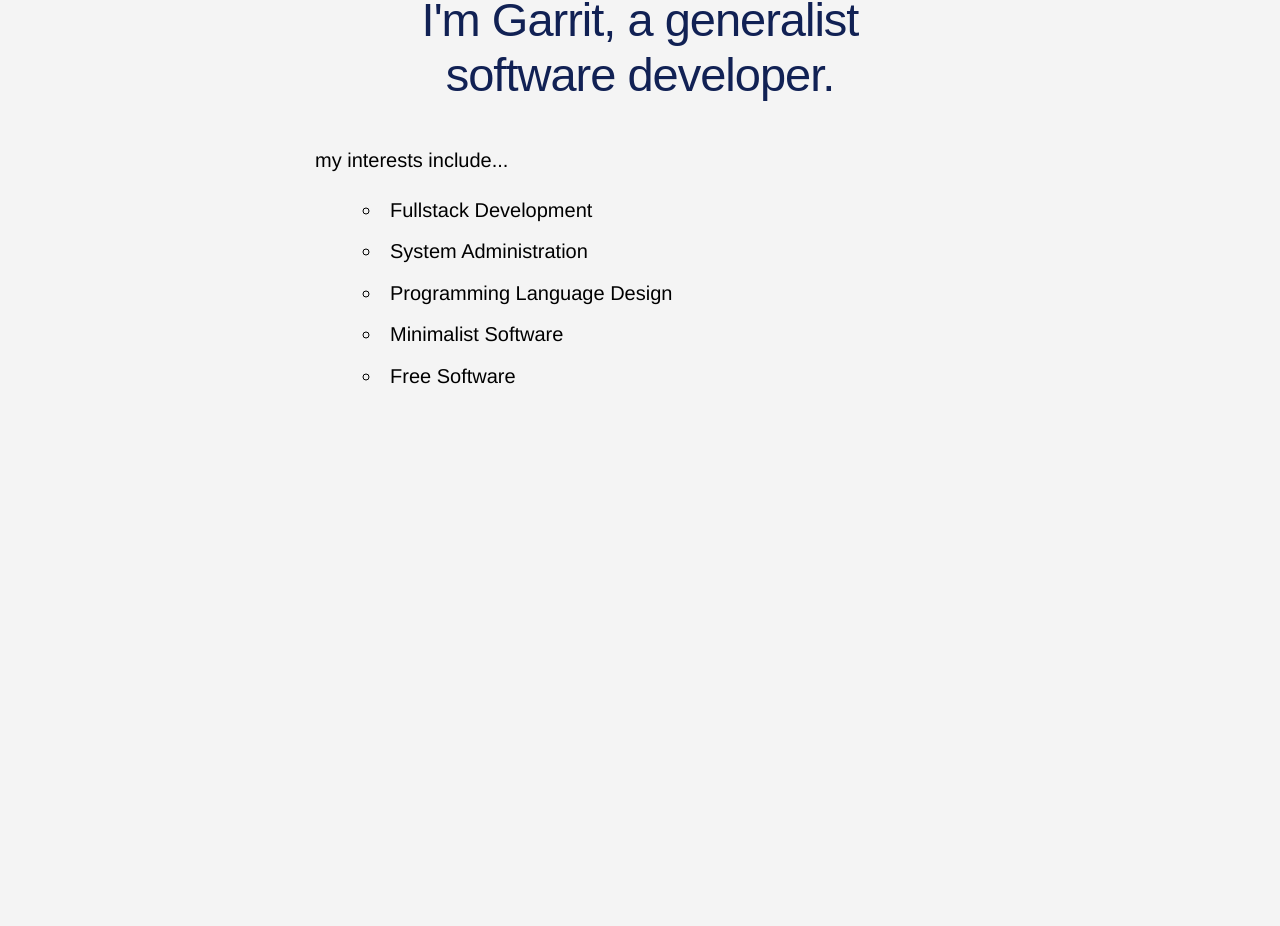
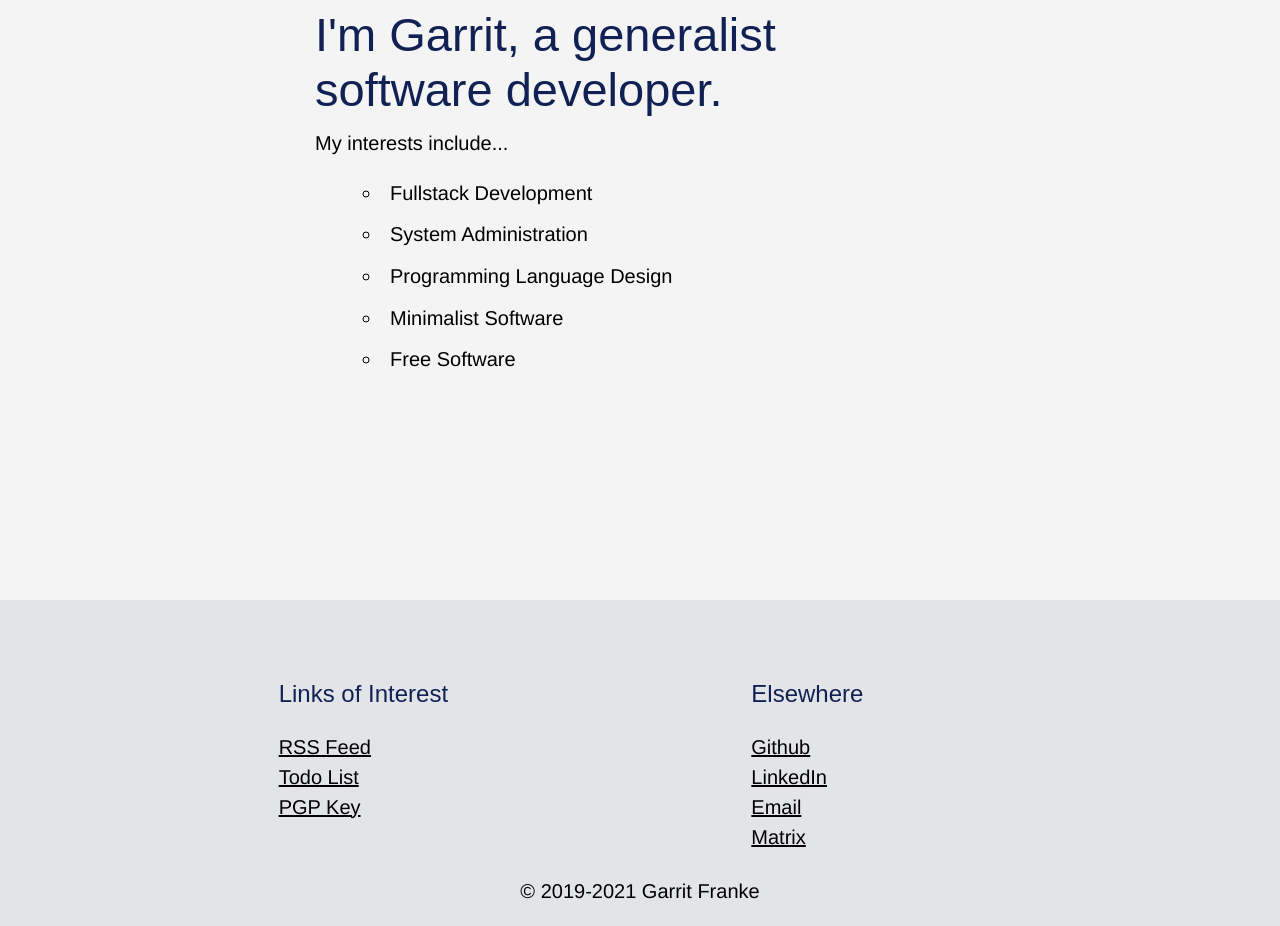
Before and after one commit to garritfra/blog.garrit.xyz, a Next.js app: page / in a window 1280 px wide. Shown: the part 178-1104 px from the top of the page. Before the commit the page ends 800 px from the top, so only its background shows below. Built offline with nearby package versions, Linux system fonts and the light colour scheme.

Commit message:
feat: add footer

```diff
--- /dev/null
+++ b/components/Footer.js
@@ -0,0 +1,33 @@
+export default function Footer() {
+    return (
+        <footer className="footer">
+            <div className="footer__content">
+                <section classname="footer__content__links">
+                    <h3>Links of Interest</h3>
+                    <a href="/rss.xml">RSS Feed</a>
+                    <br />
+                    <a href="/todo">Todo List</a>
+                    <br />
+                    <a href="https://keyoxide.org/hkp/garrit@slashdev.space">
+                        PGP Key
+                    </a>
+                </section>
+                <section classname="footer__content__social">
+                    <h3>Elsewhere</h3>
+                    <a href="https://github.com/garritfra">Github</a>
+                    <br />
+                    <a href="https://www.linkedin.com/in/garritfranke/">
+                        LinkedIn
+                    </a>
+                    <br />
+                    <a href="mailto:garrit@slashdev.space">Email</a>
+                    <br />
+                    <a href="https://matrix.to/#/@garrit:matrix.slashdev.space">
+                        Matrix
+                    </a>
+                </section>
+            </div>
+            <p>© 2019-2021 Garrit Franke</p>
+        </footer>
+    );
+}
--- a/components/Layout.js
+++ b/components/Layout.js
@@ -1,8 +1,7 @@
 import { useState, useLayoutEffect } from "react";
-
 import Header from "./Header";
+import Footer from "./Footer";
 import Meta from "./Meta";
-import Profile from "./Profile";
 
 function useWindowSize() {
   const [size, setSize] = useState([0, 0]);
@@ -30,6 +29,7 @@ export default function Layout({
       <Meta siteTitle={siteTitle} siteDescription={siteDescription} />
       <Header siteTitle="~garrit" />
       <div className="content">{children}</div>
+      <Footer />
       <style jsx>
         {`
           .layout {
--- a/content/index.md
+++ b/content/index.md
@@ -1,8 +1,6 @@
----
-title: "I'm Garrit, a generalist software developer."
----
+# I'm Garrit, a generalist software developer.
 
-my interests include...
+My interests include...
 
 * Fullstack Development
 * System Administration
--- a/pages/index.js
+++ b/pages/index.js
@@ -4,7 +4,7 @@ import Page from "../components/Page";
 
 const Index = (props) => {
     return (
-        <Page title={props.title}>
+        <Page>
             <ReactMarkdown source={props.markdownBody} />
         </Page>
     );
@@ -16,7 +16,6 @@ export async function getStaticProps() {
 
     return {
         props: {
-            title: data.data.title,
             markdownBody: data.content,
         },
     };
--- /dev/null
+++ b/styles/components/footer.scss
@@ -0,0 +1,27 @@
+.footer {
+    padding: 56px;
+    padding-bottom: 0px;
+    background: $color-accent-dark;
+    text-align: center;
+
+    @media (prefers-color-scheme: light) {
+        background: $color-accent-light;
+    }
+
+    &__content {
+        display: flex;
+        flex-direction: row;
+        flex-wrap: wrap;
+        justify-content: space-evenly;
+        text-align: left;
+    }
+
+    section {
+        margin-bottom: 24px;
+        min-width: 250px;
+    }
+
+    a {
+        text-decoration: underline;
+    }
+}
--- a/styles/components/index.scss
+++ b/styles/components/index.scss
@@ -1,2 +1,3 @@
 @import "header";
 @import "page";
+@import "footer";
--- /dev/null
+++ b/styles/components/layout.scss
@@ -0,0 +1,6 @@
+.layout {
+    overflow-x: hidden;
+    display: flex;
+    flex-direction: column;
+    min-height: 100vh;
+}
--- a/styles/components/page.scss
+++ b/styles/components/page.scss
@@ -5,6 +5,7 @@
         min(650px, 85vw)
         1fr;
     margin-top: 1rem;
+    min-height: 80vh;
 }
 .page > * {
     grid-column: 2;
@@ -27,7 +28,6 @@
     object-position: center;
 }
 .page__info {
-    padding: 1.5rem 1.25rem;
     width: 100%;
     max-width: 768px;
     margin: 0 auto;
--- a/styles/foundation/base.scss
+++ b/styles/foundation/base.scss
@@ -1,7 +1,9 @@
 :root {
     background: $color-secondary-dark;
+    color: $color-text-dark;
     @media (prefers-color-scheme: light) {
         background: $color-secondary-light;
+        color: $color-text-light;
     }
 }
 
@@ -137,26 +139,6 @@ li > p {
     margin-bottom: calc(1.45rem / 2);
 }
 
-@media (min-width: 1280px) {
-    h1 {
-        letter-spacing: -1px;
-        line-height: 1.1875;
-    }
-    h2 {
-        letter-spacing: -0.75px;
-        line-height: 1.1667;
-    }
-    h3 {
-        letter-spacing: -0.5px;
-        line-height: 1.1875;
-        color: #a0a0a0;
-        font-weight: normal;
-    }
-    p {
-        line-height: 1.4375;
-    }
-}
-
 @media (prefers-color-scheme: dark) {
     html {
         scrollbar-color: #dbd7db #161618 !important;
--- a/styles/foundation/typography.scss
+++ b/styles/foundation/typography.scss
@@ -46,7 +46,8 @@ h4 {
 
 p,
 li,
-pre {
+pre,
+a{
     @include text;
     font-size: 20px;
     line-height: 30px;
```
